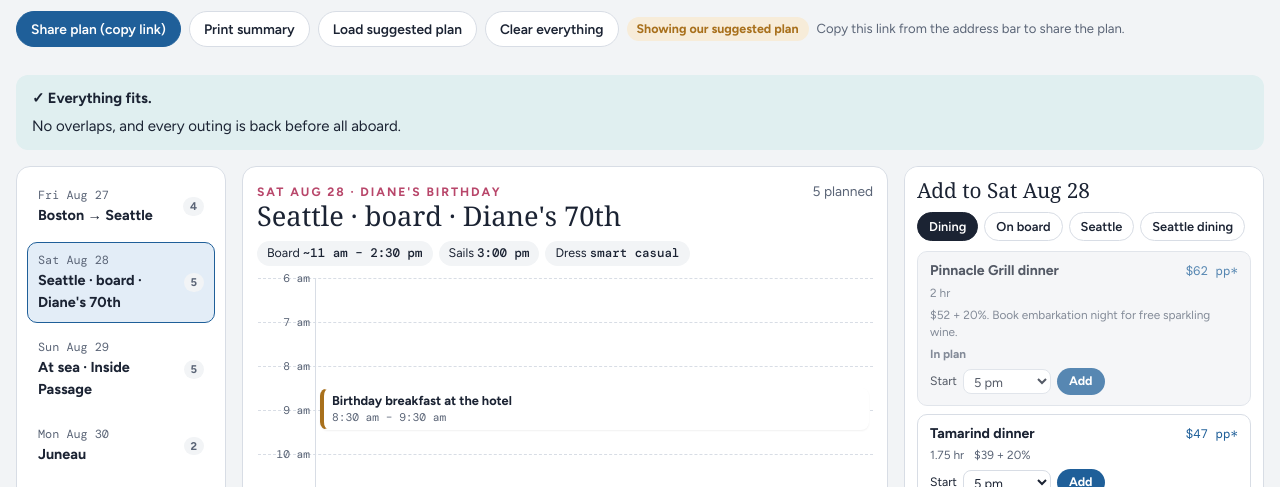
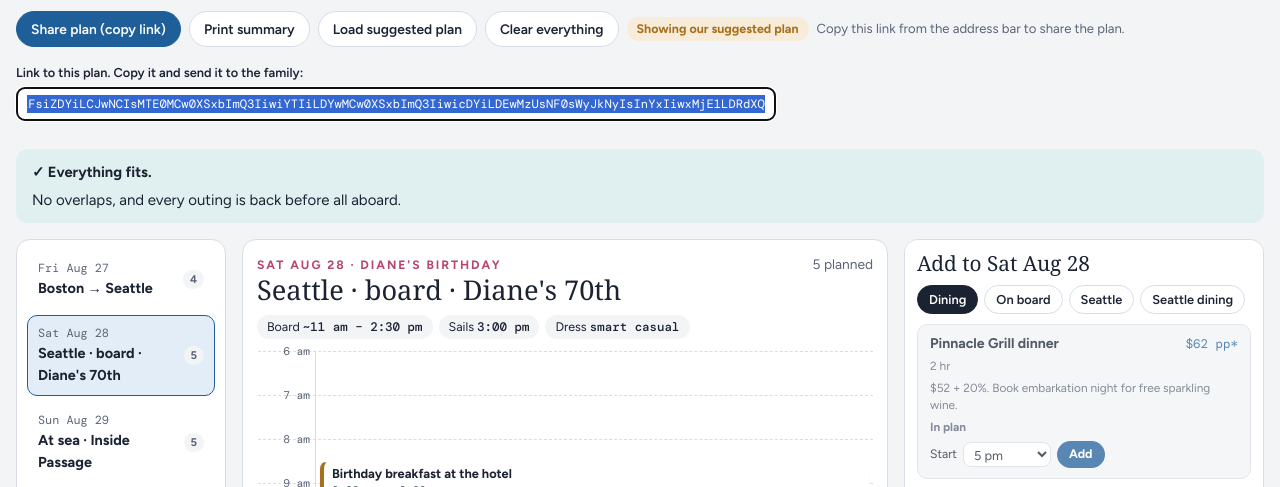
Before and after one commit to Mufgusnut/alaska, a plain HTML site: page planner/index.html in a window 1280 px wide. Both pictures are taken after a click on the button "Share plan (copy link)". Shown: the part 258-745 px from the top of the page. Drawn offline with nearby package versions, Linux system fonts and the light colour scheme; a web font is replaced by a local one.

Commit message:
Planner: show share link in a copyable box
Co-Authored-By: Claude Opus 5.5 <noreply@anthropic.com>

```diff
--- a/planner/index.html
+++ b/planner/index.html
@@ -61,6 +61,7 @@ header.top p{color:var(--muted);max-width:75ch}
 .btn.primary{background:var(--navy);border-color:var(--navy);color:var(--card)}
 .btn:focus-visible,.dayb:focus-visible,.opt:focus-visible,.blk:focus-visible{outline:2px solid var(--rose);outline-offset:2px}
 .status{font-size:.82rem;color:var(--muted)}
+.sharebox{display:grid;gap:4px;margin-top:8px;max-width:760px}.sharebox label{font-size:.8rem;font-weight:600}.sharebox input{width:100%;border:1px solid var(--navy);border-radius:8px;padding:7px 10px;font-family:var(--f-mono);font-size:.76rem;background:var(--card)}
 .starter{font-size:.78rem;font-weight:700;color:var(--gold);background:var(--gold-soft);padding:3px 10px;border-radius:99px}
 
 .alerts{margin:10px 0 16px;border-radius:12px;padding:12px 16px;background:var(--red-soft);display:grid;gap:6px}
@@ -198,6 +199,7 @@ header.top p{color:var(--muted);max-width:75ch}
       <span class="starter" id="starterTag" hidden>Showing our suggested plan</span>
       <span class="status" id="status" role="status"></span>
     </div>
+    <div class="sharebox" id="sharebox" hidden><label for="shareurl">Link to this plan. Copy it and send it to the family:</label><input id="shareurl" readonly></div>
   </header>
 
   <div class="alerts" id="alerts" aria-live="polite"></div>
@@ -570,6 +572,8 @@ function changed() { isStarter = false; save(); render(); }
 document.getElementById("share").addEventListener("click", async () => {
   const url = location.origin + location.pathname + "#plan=" + encodePlan();
   history.replaceState(null, "", "#plan=" + encodePlan());
+  const box = document.getElementById("sharebox"), inp = document.getElementById("shareurl");
+  box.hidden = false; inp.value = url; inp.focus(); inp.select();
   try { await navigator.clipboard.writeText(url); status("Link copied. Paste it in a text or email to share this plan."); }
   catch (e) { status("Copy this link from the address bar to share the plan."); }
 });
```
